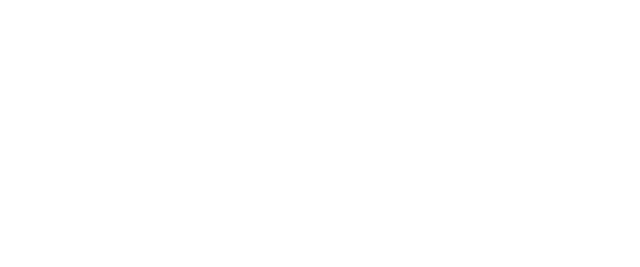
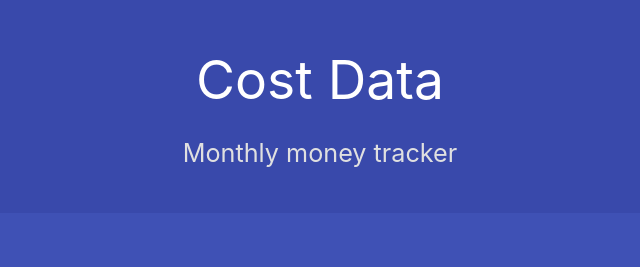
Before and after one commit to tornike14/D3diagram, a plain HTML site: page index.html in a window 1280 px wide. Shown: the whole page, without its empty margins (320-960 px from the left). Drawn offline with nearby package versions, Linux system fonts and the light colour scheme.

Commit message:
added Materialize css and basic html template

```diff
--- a/index.html
+++ b/index.html
@@ -4,14 +4,40 @@
     <meta charset="UTF-8">
     <meta http-equiv="X-UA-Compatible" content="IE=edge">
     <meta name="viewport" content="width=device-width, initial-scale=1.0">
+
+    <!-- Compiled and minified CSS -->
+    <link rel="stylesheet" href="https://cdnjs.cloudflare.com/ajax/libs/materialize/1.0.0/css/materialize.min.css">
+
     <title>D3.js project</title>
 </head>
-<body>
+<body class="indigo">
+
+    <header class="indigo darken-1 section">
+        <h2 class="center white-text">
+            Cost Data
+        </h2>
+        <p class="center grey-text flow-text text-lighten-2">
+            Monthly money tracker
+        </p>
+    </header>
+
+    <div class="container section">
+        <div class="row">
+            <div class="col s12 m6"></div>
+            <div class="col s12 m5 push-m1">
+                <div class="canvas">
+
+                </div>
+            </div>
+        </div>
+    </div>
 
 
 
 
     <script src="https://d3js.org/d3.v7.min.js"></script>
+    <!-- Compiled and minified JavaScript -->
+    <script src="https://cdnjs.cloudflare.com/ajax/libs/materialize/1.0.0/js/materialize.min.js"></script>
     <script src="/main.js"></script>
     <script src="/graph.js"></script>
 </body>
```
